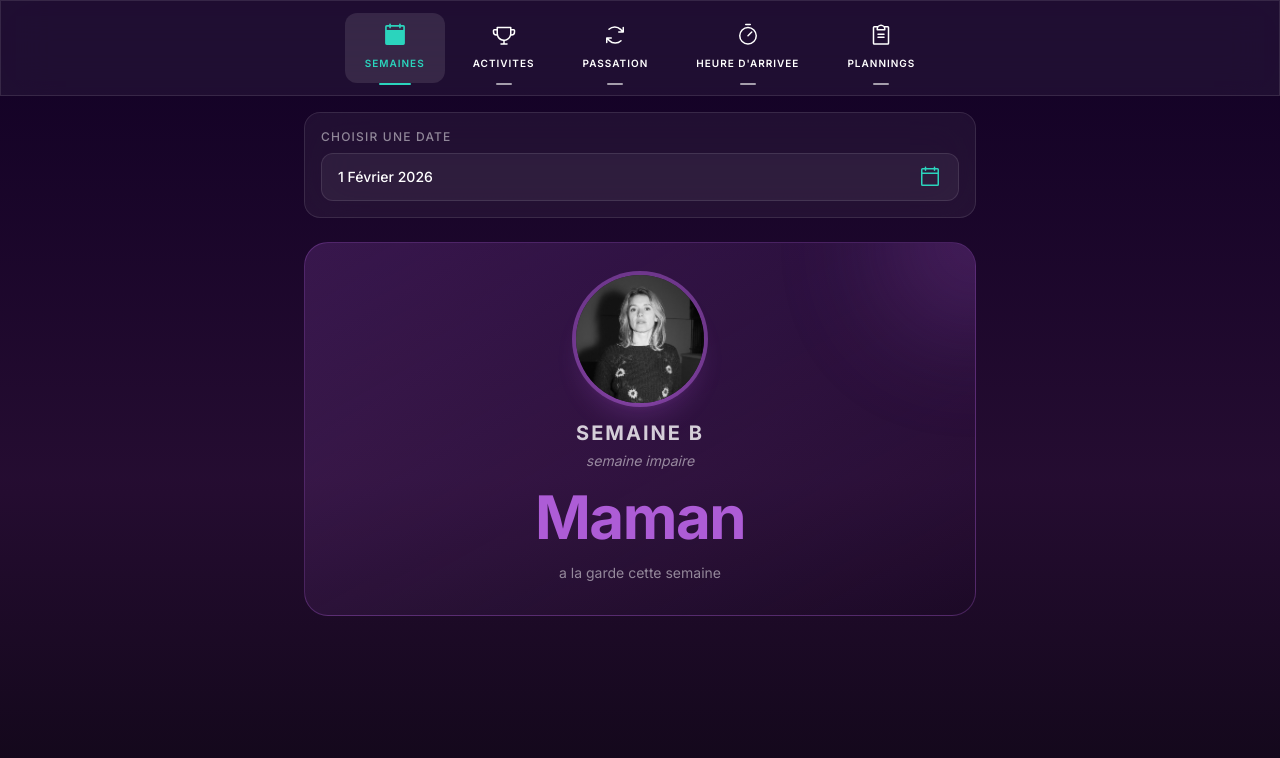
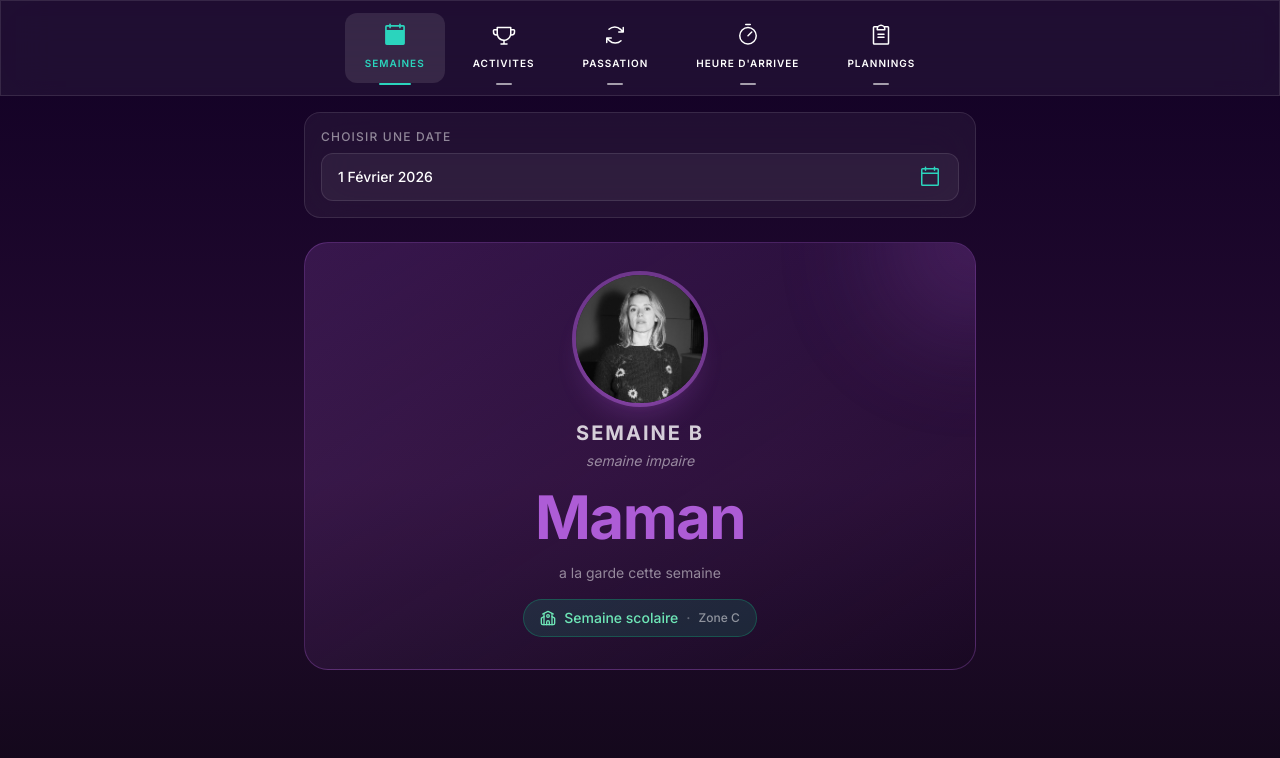
Before and after one commit to decuyperanthony/calendar-du-duck, a Next.js app: page /semaines in a window 1280 px wide. Shown: the top 758 px of the page. Built offline with nearby package versions, Linux system fonts and the light colour scheme.

Commit message:
feat: add school vacation indicator on semaines page (Zone C) (#23)

```diff
--- a/app/semaines/page.tsx
+++ b/app/semaines/page.tsx
@@ -3,7 +3,13 @@
 import { CustodyHero } from "@/components/common/custody-hero";
 import { DatePickerButton } from "@/components/ui/date-picker-button";
 import { useScoped18n } from "@/lib/next-intl";
-import { getWeekType, today, WeekType } from "@/utils";
+import {
+  getSchoolHolidayInfo,
+  getWeekType,
+  SchoolHolidayInfo,
+  today,
+  WeekType,
+} from "@/utils";
 import { useState } from "react";
 
 const gardeConfig = {
@@ -14,16 +20,24 @@ const gardeConfig = {
 const Page = () => {
   const [selectedDate, setSelectedDate] = useState(today);
   const [weekType, setWeekType] = useState<WeekType>(getWeekType(today));
+  const [holidayInfo, setHolidayInfo] = useState<SchoolHolidayInfo>(
+    getSchoolHolidayInfo(today)
+  );
   const t = useScoped18n("common.week");
 
   const handleDateChange = (date: string) => {
     if (date) {
       setSelectedDate(date);
       setWeekType(getWeekType(date));
+      setHolidayInfo(getSchoolHolidayInfo(date));
     }
   };
 
   const garde = gardeConfig[weekType];
+
+  const periodLabel = holidayInfo.isHoliday && holidayInfo.holidayName
+    ? t(`holiday-${holidayInfo.holidayName}`)
+    : t("school-week");
 
   return (
     <div className="space-y-6 w-full max-w-2xl mx-auto">
@@ -45,6 +59,9 @@ const Page = () => {
         weekDetail={t(`${weekType}-detail`)}
         subtitle={t("custody-subtitle")}
         variant={garde.variant}
+        isHoliday={holidayInfo.isHoliday}
+        periodLabel={periodLabel}
+        zoneLabel={t("zone")}
       />
     </div>
   );
--- a/components/common/custody-hero.tsx
+++ b/components/common/custody-hero.tsx
@@ -2,6 +2,7 @@
 
 import { images } from "@/assets/image";
 import { cn } from "@/lib/utils";
+import { Palmtree, School } from "lucide-react";
 import Image from "next/image";
 
 type CustodyHeroProps = {
@@ -10,9 +11,21 @@ type CustodyHeroProps = {
   weekDetail: string;
   subtitle: string;
   variant: "anthony" | "flora";
+  isHoliday: boolean;
+  periodLabel: string;
+  zoneLabel: string;
 };
 
-export const CustodyHero = ({ role, weekLabel, weekDetail, subtitle, variant }: CustodyHeroProps) => {
+export const CustodyHero = ({
+  role,
+  weekLabel,
+  weekDetail,
+  subtitle,
+  variant,
+  isHoliday,
+  periodLabel,
+  zoneLabel,
+}: CustodyHeroProps) => {
   const isAnthony = variant === "anthony";
 
   return (
@@ -77,6 +90,25 @@ export const CustodyHero = ({ role, weekLabel, weekDetail, subtitle, variant }:
         <p className="text-white/50 text-sm">
           {subtitle}
         </p>
+
+        {/* Holiday / School week badge */}
+        <div
+          className={cn(
+            "flex items-center gap-2 rounded-full px-4 py-2 text-sm font-medium transition-all duration-500",
+            isHoliday
+              ? "bg-amber-500/15 text-amber-300 border border-amber-500/30"
+              : "bg-emerald-500/15 text-emerald-300 border border-emerald-500/30"
+          )}
+        >
+          {isHoliday ? (
+            <Palmtree className="h-4 w-4" />
+          ) : (
+            <School className="h-4 w-4" />
+          )}
+          <span>{periodLabel}</span>
+          <span className="text-white/30">·</span>
+          <span className="text-white/50 text-xs">{zoneLabel}</span>
+        </div>
       </div>
     </div>
   );
--- a/translations/fr.json
+++ b/translations/fr.json
@@ -22,7 +22,16 @@
       "week-label": "Semaine {type}",
       "choose-date": "Choisir une date",
       "papa": "Papa",
-      "maman": "Maman"
+      "maman": "Maman",
+      "school-week": "Semaine scolaire",
+      "holiday-week": "Vacances",
+      "zone": "Zone C",
+      "holiday-toussaint": "Vacances de la Toussaint",
+      "holiday-noel": "Vacances de Noël",
+      "holiday-hiver": "Vacances d'hiver",
+      "holiday-printemps": "Vacances de printemps",
+      "holiday-ascension": "Pont de l'Ascension",
+      "holiday-ete": "Vacances d'été"
     }
   },
   "school-schedule": {
--- a/utils/index.ts
+++ b/utils/index.ts
@@ -1 +1,2 @@
+export * from "./school-holidays";
 export * from "./week";
--- /dev/null
+++ b/utils/school-holidays.ts
@@ -0,0 +1,61 @@
+import dayjs from "dayjs";
+import isBetween from "dayjs/plugin/isBetween";
+
+dayjs.extend(isBetween);
+
+type HolidayPeriod = {
+  name: SchoolHolidayName;
+  start: string;
+  end: string;
+};
+
+export type SchoolHolidayName =
+  | "toussaint"
+  | "noel"
+  | "hiver"
+  | "printemps"
+  | "ascension"
+  | "ete";
+
+export type SchoolHolidayInfo = {
+  isHoliday: boolean;
+  holidayName: SchoolHolidayName | null;
+};
+
+/**
+ * Zone C (Paris, Créteil, Versailles, Montpellier, Toulouse)
+ * school holiday periods.
+ *
+ * Dates: start = first day of vacation, end = last day of vacation
+ * (the day before classes resume).
+ */
+const holidays: HolidayPeriod[] = [
+  // 2025-2026
+  { name: "toussaint", start: "2025-10-18", end: "2025-11-02" },
+  { name: "noel", start: "2025-12-20", end: "2026-01-04" },
+  { name: "hiver", start: "2026-02-21", end: "2026-03-08" },
+  { name: "printemps", start: "2026-04-18", end: "2026-05-03" },
+  { name: "ascension", start: "2026-05-13", end: "2026-05-17" },
+  { name: "ete", start: "2026-07-04", end: "2026-08-31" },
+
+  // 2026-2027
+  { name: "toussaint", start: "2026-10-17", end: "2026-11-01" },
+  { name: "noel", start: "2026-12-19", end: "2027-01-03" },
+  { name: "hiver", start: "2027-02-06", end: "2027-02-21" },
+  { name: "printemps", start: "2027-04-03", end: "2027-04-18" },
+  { name: "ascension", start: "2027-05-05", end: "2027-05-09" },
+  { name: "ete", start: "2027-07-03", end: "2027-08-31" },
+];
+
+export const getSchoolHolidayInfo = (date: string): SchoolHolidayInfo => {
+  const d = dayjs(date);
+
+  const match = holidays.find((h) =>
+    d.isBetween(h.start, h.end, "day", "[]")
+  );
+
+  return {
+    isHoliday: !!match,
+    holidayName: match?.name ?? null,
+  };
+};
```
